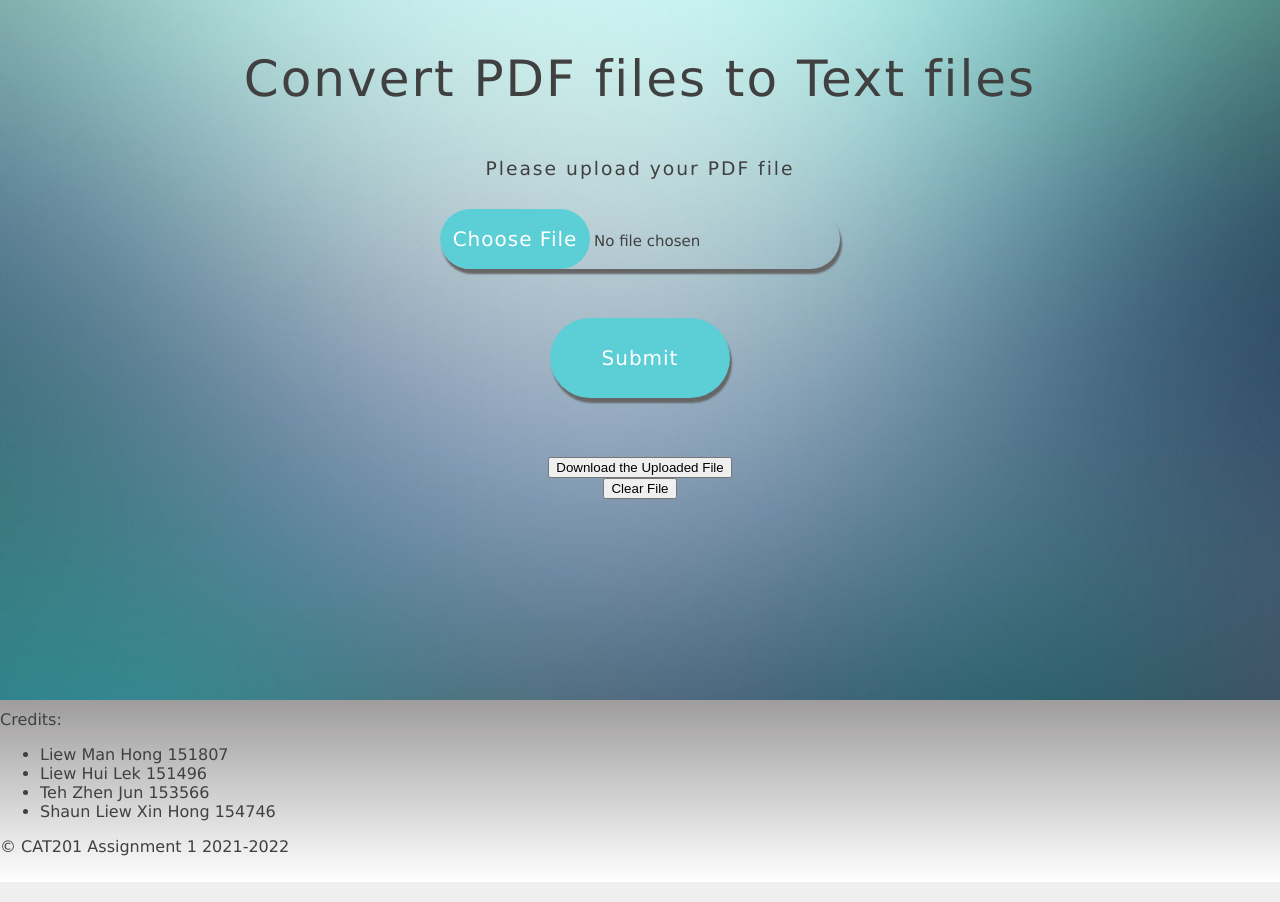
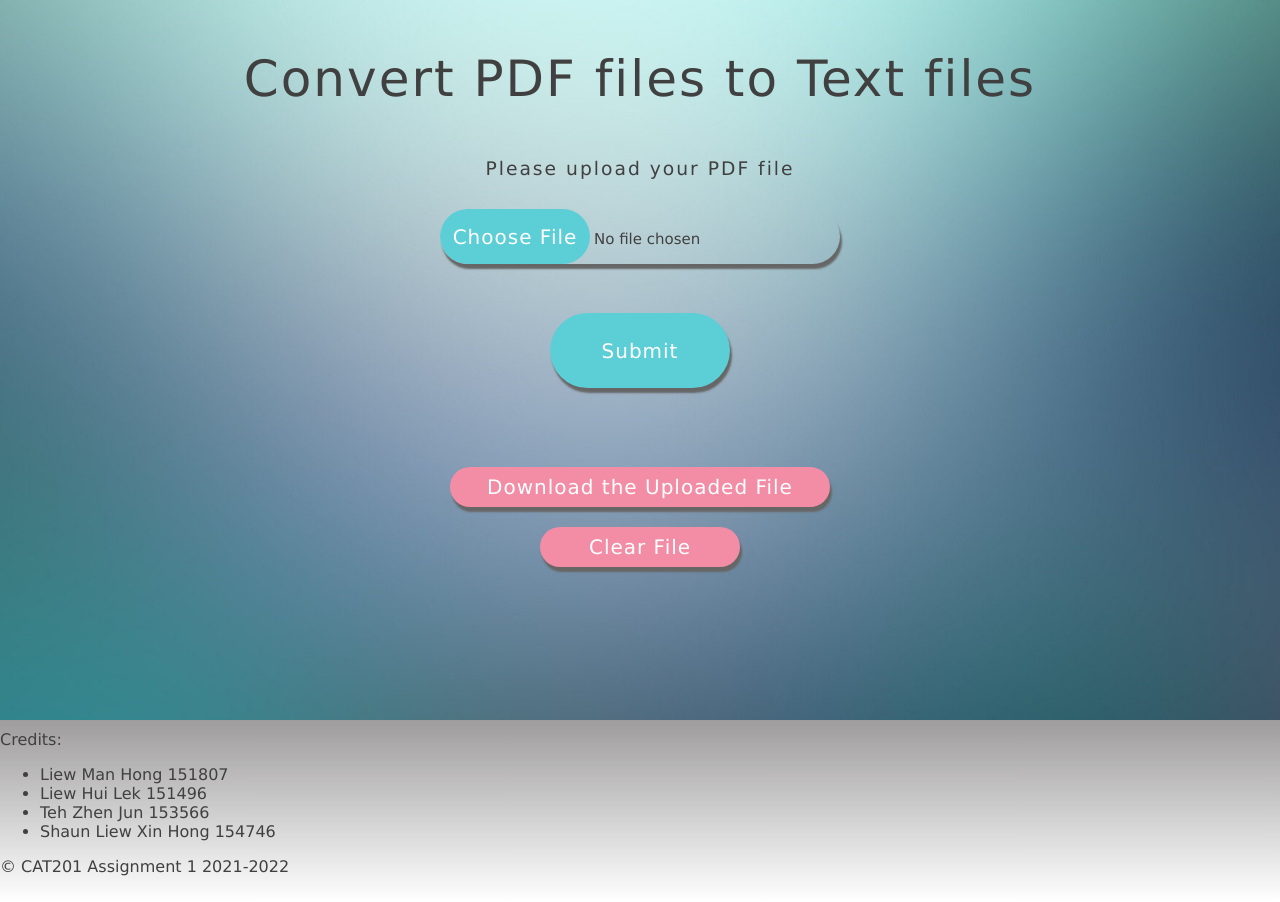
Before and after one commit to CAT201-USM-2021/assignment1, a PHP site: page /index.php in a window 1280 px wide. Shown: the part 90-992 px from the top of the page. Run offline with PHP 8.4, Linux system fonts and the light colour scheme; the visitor is signed in with stand-in values (Sample User, id 1).

Commit message:
Add style for error text box, clear file button and download file button

```diff
--- a/style.css
+++ b/style.css
@@ -35,7 +35,7 @@ body {
 .main {
     background: url("images/wallpaper.jpg") no-repeat center center;
     background-size: cover;
-    height: 700px;
+    height: 720px;
     text-align: center;
 }
 
@@ -85,7 +85,7 @@ body {
     font-family: 'Verdana', sans-serif;
     letter-spacing: 1px;
     border-radius: 50px;
-    height: 60px;
+    height: 55px;
     color: white;
     width: 150px;
     cursor: pointer;
@@ -95,23 +95,73 @@ body {
     background-color: rgb(75, 161, 180);
 }
 
+.error {
+    height: 35px;
+    width: 350px;
+    margin: 0 auto;
+    margin-top: 40px;
+    margin-bottom: 30px;
+    padding-top: 10px;
+    padding-bottom: 20px;
+    background-color: #f35348;
+    border-radius: 15px;
+    color: white;
+}
+
 .submit {
     border: none;
     background: rgb(92, 206, 214);
     border-radius: 50px;
+    color: white;
     font-size: 20px;
     font-family: 'Verdana', sans-serif;
     letter-spacing: 1px;
-    height: 80px;
-    color: white;
+    height: 75px;
     width: 180px;
     cursor: pointer;
+    margin-bottom: 60px;
     box-shadow: 2px 5px 2px rgb(102, 102, 102);
-    margin-bottom: 40px;
 }
 
 .submit:hover {
     background-color: rgb(75, 161, 180);
+}
+
+.download {
+    border: none;
+    background:rgb(243, 141, 166);
+    border-radius: 50px;
+    color: white;
+    font-size: 20px;
+    font-family: 'Verdana', sans-serif;
+    letter-spacing: 1px;
+    height: 40px;
+    width: 380px;
+    cursor: pointer;
+    margin-bottom: 20px;
+    box-shadow: 2px 5px 2px rgb(102, 102, 102);
+}
+
+.download:hover {
+    background-color: rgb(143, 78, 94);
+}
+
+.clear {
+    border: none;
+    background:rgb(243, 141, 166);
+    border-radius: 50px;
+    color: white;
+    font-size: 20px;
+    font-family: 'Verdana', sans-serif;
+    letter-spacing: 1px;
+    height: 40px;
+    width: 200px;
+    cursor: pointer;
+    box-shadow: 2px 5px 2px rgb(102, 102, 102);
+}
+
+.clear:hover {
+    background-color: rgb(143, 78, 94);
 }
 
 .php {
```
